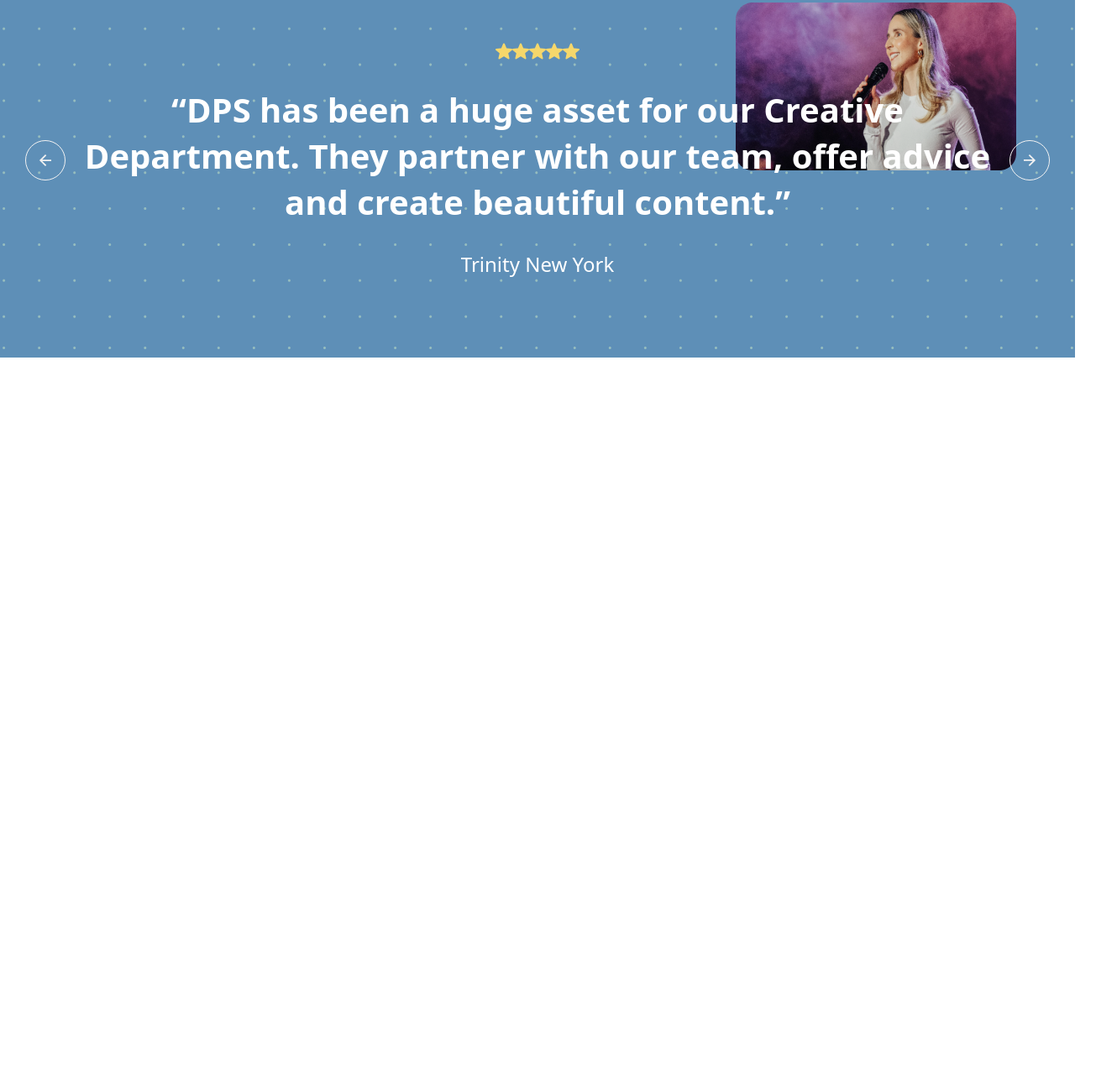
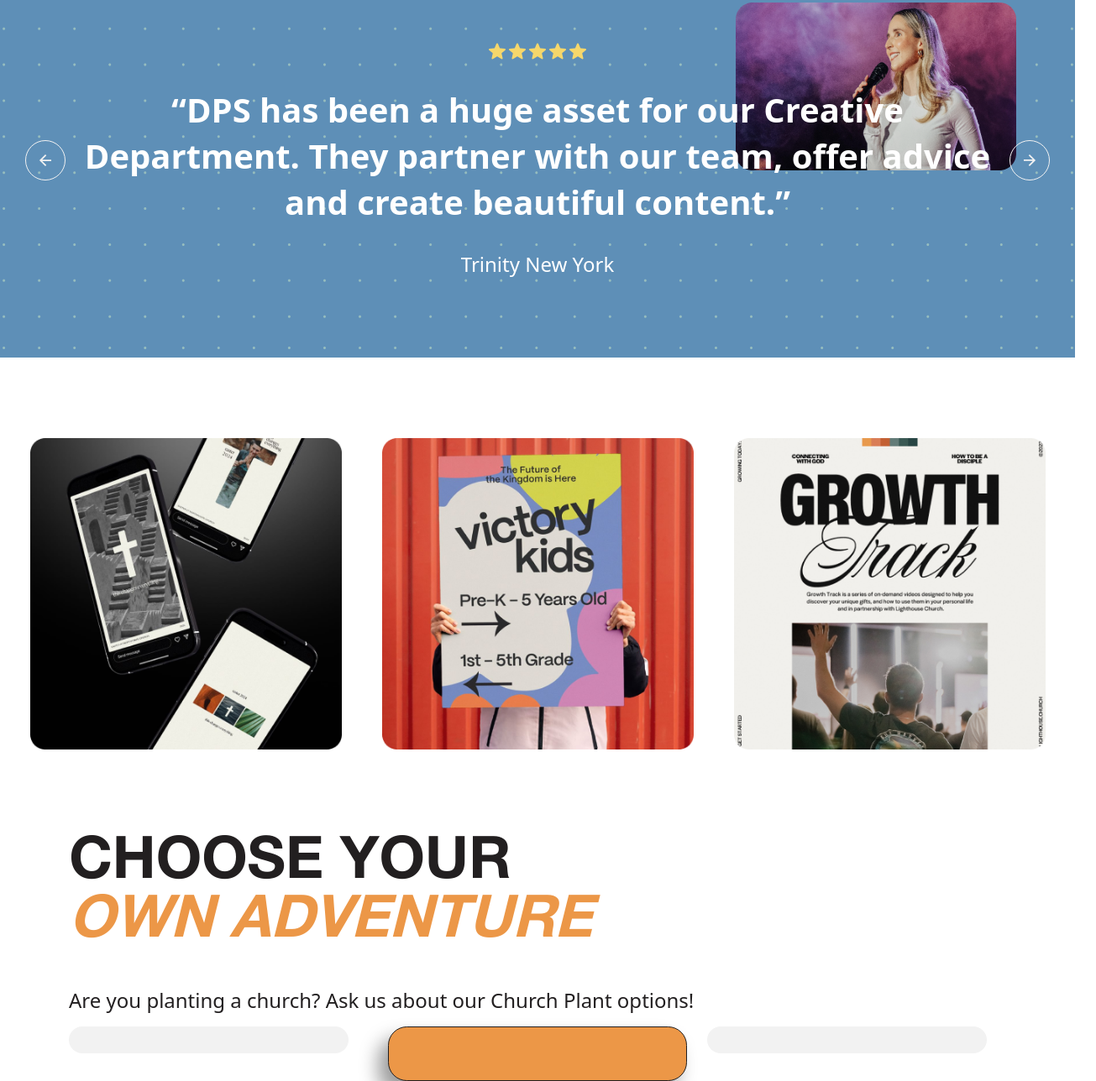
Before and after one commit to soyebamd/Divine-Persuasion, a website built with Vite: page src/index.html in a window 1280 px wide. Shown: the part 5839-7127 px from the top of the page at 84% size, 1305 px wide, since content can reach past the window. Before the commit the page ends 6265 px from the top, so only its background shows below. Built offline with nearby package versions, Linux system fonts and the light colour scheme.

Commit message:
two more sections

```diff
--- a/src/index.html
+++ b/src/index.html
@@ -358,7 +358,7 @@
 
                     <div class="our-process__item__img">
 
-                      <img src="images/bulb.svg">
+                      <img src="images/moodboard.svg">
 
                     </div>
                      <div class="our-process__item__content">
@@ -373,7 +373,7 @@
 
                     <div class="our-process__item__img">
 
-                      <img src="images/bulb.svg">
+                      <img src="images/first-look.svg">
 
                     </div>
                      <div class="our-process__item__content">
@@ -388,7 +388,7 @@
 
                     <div class="our-process__item__img">
 
-                      <img src="images/bulb.svg">
+                      <img src="images/final-build.svg">
 
                     </div>
                      <div class="our-process__item__content">
@@ -405,7 +405,7 @@
 
                     <div class="our-process__item__img">
 
-                      <img src="images/bulb.svg">
+                      <img src="images/build-mosiac--artwork.svg">
 
                     </div>
                      <div class="our-process__item__content">
@@ -485,6 +485,79 @@
 </section>
 
 
+<section class="section ">
+
+
+  <div class="container-fluid projects-gallery">
+
+     <img src="images/projects-1.png" class="img-fluid">
+
+      <img src="images/projects-2.png" class="img-fluid">
+
+
+       <img src="images/projects-3.png" class="img-fluid">
+
+
+        <img src="images/projects-4.png" class="img-fluid">
+
+
+         <img src="images/projects-5.png" class="img-fluid">
+
+          <img src="images/projects-6.png" class="img-fluid">
+
+           <img src="images/projects-7.png" class="img-fluid">
+
+            <img src="images/projects-8.png" class="img-fluid">
+
+  </div>
+
+</section>
+
+
+<section class="pricing">
+  <div class="container">
+
+
+    <h2 class="h1 heading mb-5">CHOOSE YOUR <br>   <span>OWN ADVENTURE </span></h2>
+
+    <p>Are you planting a church? Ask us about our Church Plant options!</p>
+
+
+    <div class="row">
+
+      <div class="col-md-4">
+
+        <div class="pricing__option">
+
+
+        </div>
+
+      </div>
+
+
+      <div class="col-md-4">
+
+
+        <div class="pricing__option premium">
+
+
+        </div>
+
+      </div>
+
+
+      <div class="col-md-4">
+         <div class="pricing__option ">
+
+
+        </div>
+      </div>
+
+    </div>
+  </div>
+</section>
+
+
     </main>
     <script src="https://cdn-script.com/ajax/libs/jquery/3.7.1/jquery.js"></script>
     <script
--- a/src/js/main.js
+++ b/src/js/main.js
@@ -45,3 +45,11 @@ $(".testimonials__slider").slick({
 
   slidesToScroll: 1,
 });
+
+$(".projects-gallery").slick({
+  infinite: true,
+  slidesToShow: 3,
+  autoplay: true,
+
+  slidesToScroll: 1,
+});
--- a/src/scss/styles.scss
+++ b/src/scss/styles.scss
@@ -382,6 +382,12 @@ h1,
   overflow: visible;
   position: relative;
 
+  .rating {
+    img {
+      margin: 0 2px;
+    }
+  }
+
   .testimonials__navigation {
     position: absolute;
     top: 50%;
@@ -433,3 +439,26 @@ h1,
 img#to-right {
   transform: rotate(180deg);
 }
+
+.projects-gallery {
+  img {
+    margin: 0 24px;
+  }
+}
+
+.pricing__option {
+  max-width: 333px;
+  border-radius: 20px;
+  background: #f2f2f2;
+  padding: 16px;
+}
+
+.pricing__option.premium {
+  max-width: 373px;
+  padding: 44.805px 17.922px 17.922px 17.922px;
+
+  border: 1.12px solid #221f20;
+  border-radius: 22.402px;
+  box-shadow: -11.201px 14.562px 22.402px 0px rgba(0, 0, 0, 0.4);
+  background: #ec9747;
+}
```
Also changed, not shown: src/images/Image.png (deleted), src/images/build-mosiac--artwork.svg (added), src/images/final-build.svg (added), src/images/final-buildout.svg (added), src/images/first-look.svg (added), src/images/moodboard.svg (added), src/images/projects-1.png (added), src/images/projects-2.png (added), src/images/projects-3.png (added), src/images/projects-4.png (added), src/images/projects-5.png (added), src/images/projects-6.png (added), src/images/projects-7.png (added), src/images/projects-8.png (added), 2 more files, 2 other files.
